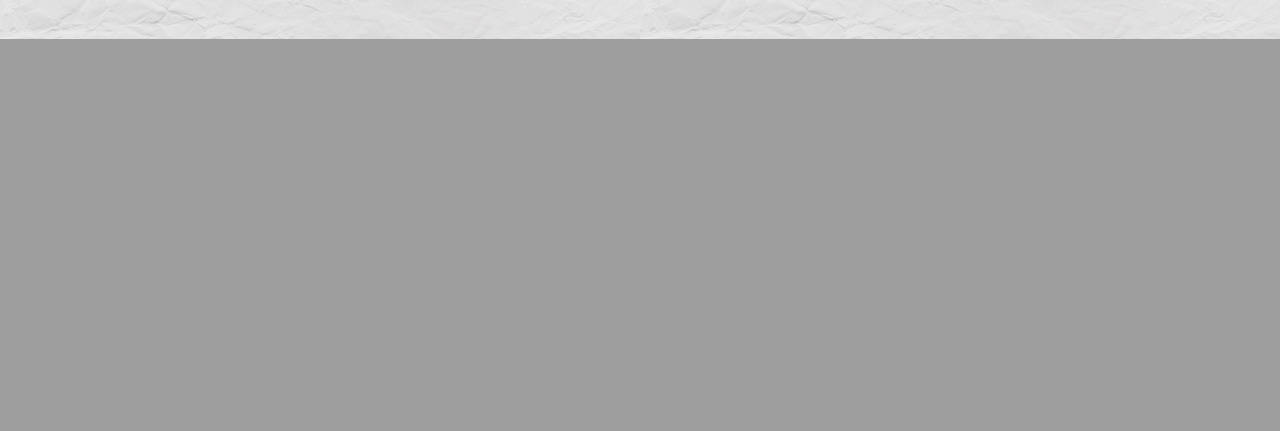
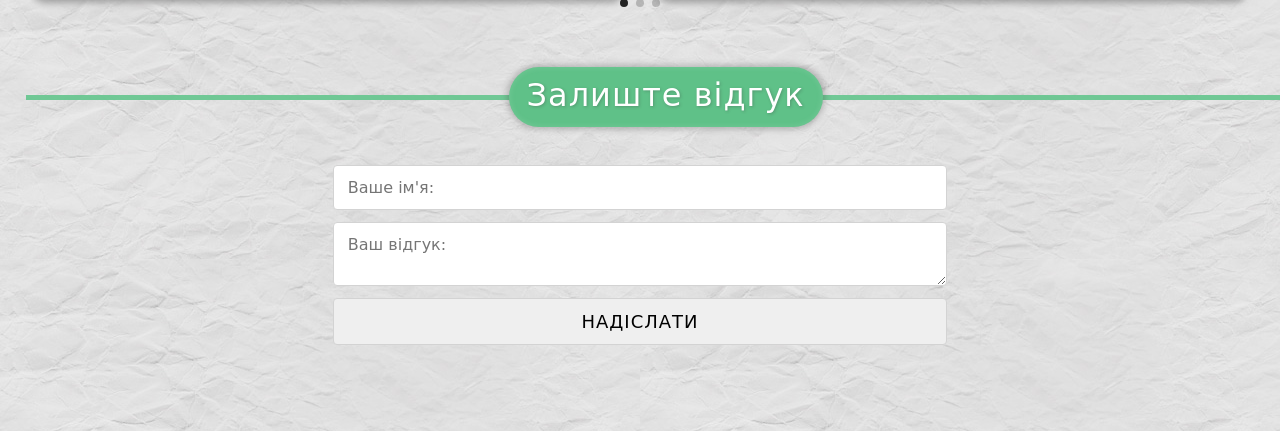
Before and after one commit to TimohaVysochynskyi/Kazkova, a PHP site: page /feedback.html in a window 1280 px wide; the page is wider, and only the part inside the window is pictured. Shown: the part 761-1192 px from the top of that part. Before the commit the page ends 800 px from the top of that part, so only its background shows below. Run offline with PHP 8.4, Linux system fonts and the light colour scheme; some web fonts are replaced.

Commit message:
feedback

```diff
--- /dev/null
+++ b/admin/script.js
@@ -0,0 +1,3 @@
+$(document).ready(function(){
+    $("#user-feedbacks").load('./get_user-feedback.php');
+});
--- /dev/null
+++ b/css/feedback-form.css
@@ -0,0 +1,32 @@
+.feedback-wrapper{
+    width: 100%;
+    margin-bottom: 10vh;
+}
+.feedback-form{
+    display: flex;
+    flex-direction: column;
+    align-items: center;
+    width: 50%;
+    margin: 0 auto;
+}
+.form-input{
+    padding: 12px 14px;
+    font-size: 16px;
+    border: 1px solid lightgrey;
+    border-radius: 4px;
+    width: 100%;
+    margin: 6px 0;
+    outline: none;
+    transition: .3s;
+}
+.form-input:focus{
+    box-shadow: 0px 0px 4px 2px rgb(100, 100, 100, 0.3);
+    transform: scale(1.005);
+}
+.feedback-button{
+    cursor: pointer;
+    text-transform: uppercase;
+    letter-spacing: 1px;
+    font-weight: 500;
+    font-size: 18px;
+}
--- a/css/feedback.css
+++ b/css/feedback.css
@@ -1,4 +1,5 @@
 @import url(./style.css);
+@import url(./feedback-form.css);
 
 :root{
     --swiper-theme-color: #222;
--- a/feedback.html
+++ b/feedback.html
@@ -11,6 +11,11 @@
 </head>
 
 <body>
+
+    <div class="title-wrapper" style="margin-top: 10vh">
+        <h1 class="title">Усі відгуки</h1>
+        <div class="title__line"></div>
+    </div>
 
     <div class="swiper-wrapper">
         <div class="swiper feedback-swiper">
@@ -56,8 +61,22 @@
         </div>
     </div>
 
+    <div class="title-wrapper" style="margin-top: 10vh">
+        <h1 class="title">Залиште відгук</h1>
+        <div class="title__line"></div>
+    </div>
+
+    <div class="feedback-wrapper">
+        <form method="post" class="feedback-form" id="user-feedback">
+            <input type="text" class="form-input" name="name" placeholder="Ваше ім'я: ">
+            <textarea name="text" class="form-input form-textarea" placeholder="Ваш відгук: "></textarea>
+            <button type="submit" class="form-input feedback-button">Надіслати</button>
+        </form>
+    </div>
+
+    <script src="https://ajax.googleapis.com/ajax/libs/jquery/3.6.0/jquery.min.js"></script>
     <script src="https://cdn.jsdelivr.net/npm/swiper@11/swiper-bundle.min.js"></script>
-    <script src="./js/feedback-swiper.js"></script>
+    <script src="./js/feedback.js"></script>
 </body>
 
 </html>
--- a/index.php
+++ b/index.php
@@ -7,6 +7,7 @@
     <script src='https://kit.fontawesome.com/a076d05399.js'></script>
     <link rel="stylesheet" href="./css/style.css">
     <link rel="stylesheet" href="./css/kazka-details.css">
+    <link rel="stylesheet" href="./css/feedback-form.css">
 
     <script type="module" src="https://unpkg.com/@google/model-viewer/dist/model-viewer.min.js"></script>
     <script nomodule src="https://unpkg.com/@google/model-viewer/dist/model-viewer-legacy.js"></script>
@@ -71,7 +72,7 @@
         </div>
 
         <div class="feedback-wrapper">
-            <form method="post" class="feedback-form">
+            <form method="post" class="feedback-form" id="user-feedback">
                 <input type="text" class="form-input" name="name" placeholder="Ваше ім'я: ">
                 <textarea name="text" class="form-input form-textarea" placeholder="Ваш відгук: "></textarea>
                 <button type="submit" class="form-input feedback-button">Надіслати</button>
@@ -80,6 +81,7 @@
     </main>
 
     <script src="https://ajax.googleapis.com/ajax/libs/jquery/3.6.0/jquery.min.js"></script>
+    <script src="./js/feedback.js"></script>
 
 </body>
 
--- a/js/feedback-swiper.js
+++ /dev/null
@@ -1,12 +0,0 @@
-var swiper = new Swiper(".feedback-swiper", {
-    slidesPerView: 2,
-    grid: {
-        rows: 1,
-    },
-    spaceBetween: 30,
-    pagination: {
-        el: ".feedback-swiper-pagination",
-        clickable: true,
-    },
-
-});
--- /dev/null
+++ b/js/feedback.js
@@ -0,0 +1,31 @@
+$(document).ready(function(){
+
+    $("#user-feedback").submit(function(){
+        let name = $("input[name='name']").val();
+        let text = $("textarea[name='text']").val();
+
+        $.ajax({
+            type: "POST",
+            url: "./send_user-feedback.php",
+            data: {name: name, text: text},
+            success: function(){
+                $("input[name='name']").val("");
+                $("textarea[name='text']").val("");
+            }
+        });
+
+    });
+
+});
+
+var feedbackSwiper = new Swiper(".feedback-swiper", {
+    slidesPerView: 2,
+    grid: {
+        rows: 1,
+    },
+    spaceBetween: 30,
+    pagination: {
+        el: ".feedback-swiper-pagination",
+        clickable: true,
+    }
+});
```
Also changed, not shown: admin/delete_user-feedback.php (added, +12 -0 lines), admin/edit_user-feedback.php (added, +10 -0 lines), admin/get_user-feedback.php (added, +33 -0 lines), admin/index.php (added, +16 -0 lines), admin/style.css (added, +38 -0 lines), send_user-feedback.php (added, +11 -0 lines).
